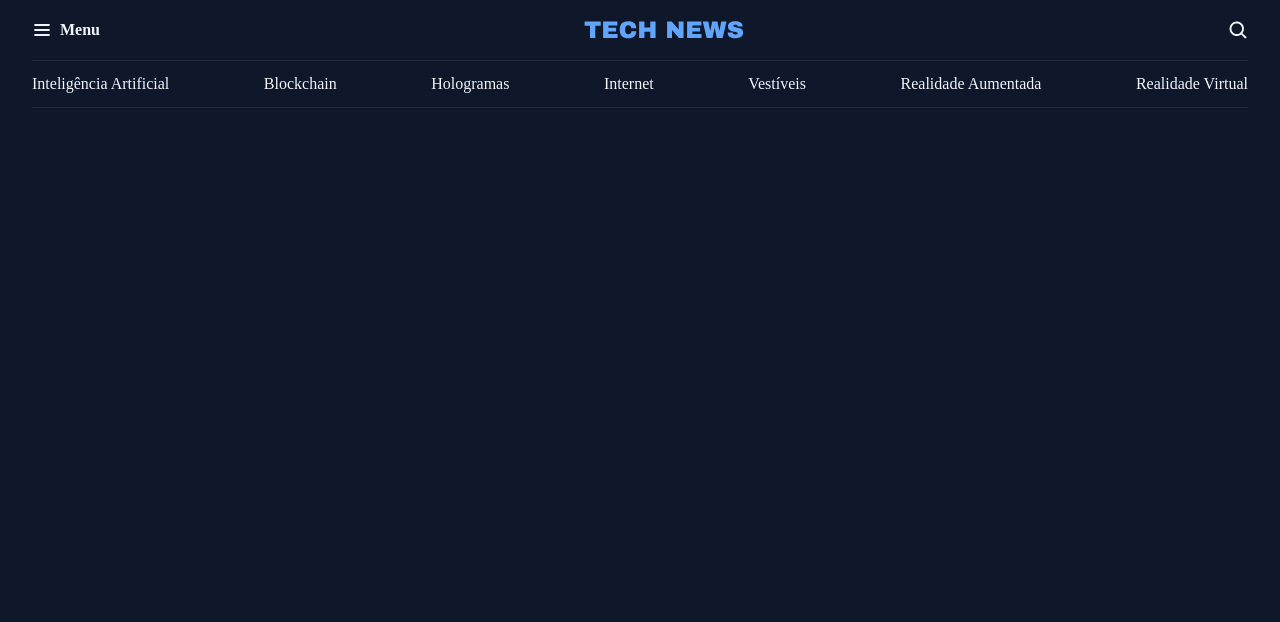
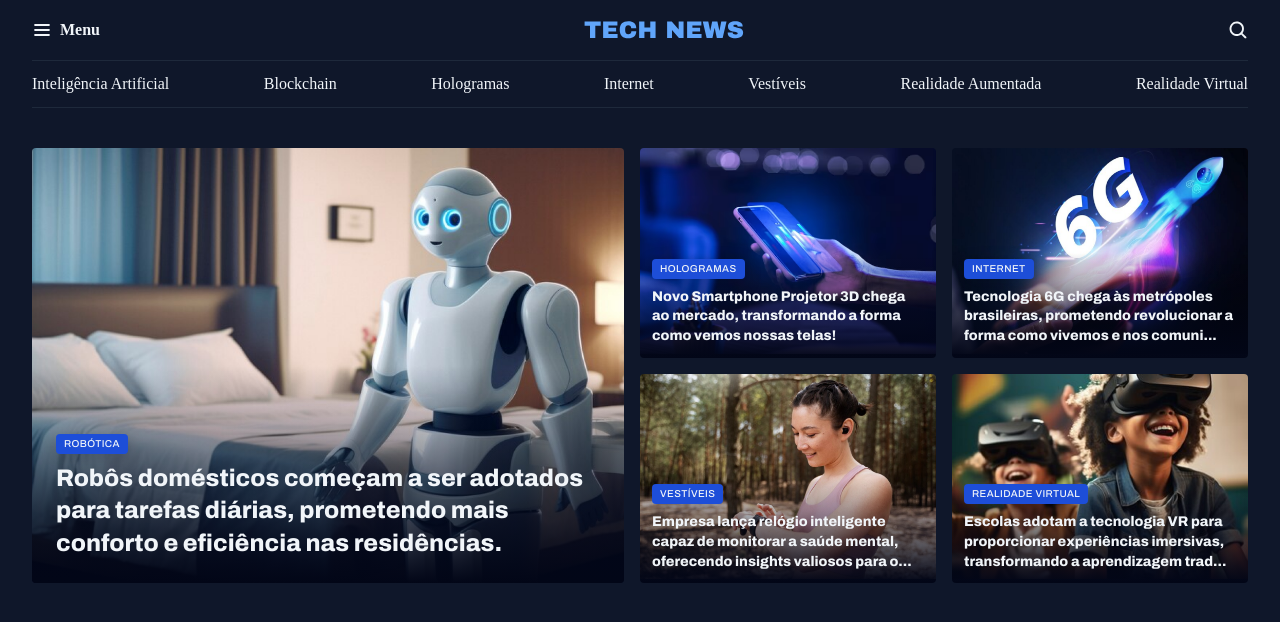
Before and after one commit to Will-Ribeiro00/Portal-de-Not-cias, a plain HTML site: page index.html in a window 1280 px wide. Drawn offline with Linux system fonts and the light colour scheme.

Commit message:
Style: done featured's section

```diff
--- a/index.html
+++ b/index.html
@@ -16,7 +16,7 @@
         <nav id="primary" class="grid grid-flow-col">
             <div>
                 <img src="assets/icon/List.svg" alt="Ícone de menu">
-                <strong>Menu</strong>
+                <strong><a href="#">Menu</a></strong>
             </div>
 
             <div>
@@ -37,5 +37,63 @@
             <a href="#">Realidade  Virtual</a>
         </nav>
     </header>
+
+    <main class="grid container">
+        <section id="featured" class="grid grid-flow-col gap-16">
+            <figure class="card">
+                <img src="assets/img/Image 01.png" alt="...">
+
+                <figcaption>
+                    <span class="content-tag">Robótica</span>
+                    <h2 class="text-2xl">
+                        Robôs domésticos começam a ser adotados para tarefas diárias, prometendo mais conforto e eficiência nas residências.
+                    </h2>
+                </figcaption>
+            </figure>
+
+            <div class="grid grid-col-2 gap-16">
+                <figure class="card">
+                    <img src="assets/img/Image 02.png" alt="...">
+
+                    <figcaption>
+                        <span class="content-tag">Hologramas</span>
+                        <h2 class="text-lg">
+                            Novo Smartphone Projetor 3D chega ao mercado, transformando a forma como vemos nossas telas!
+                        </h2>
+                    </figcaption>
+                </figure>
+                <figure class="card">
+                    <img src="assets/img/Image 03.png" alt="...">
+
+                    <figcaption>
+                        <span class="content-tag">Internet</span>
+                        <h2 class="text-lg">
+                            Tecnologia 6G chega às metrópoles brasileiras, prometendo revolucionar a forma como vivemos e nos comuni...
+                        </h2>
+                    </figcaption>
+                </figure>
+                <figure class="card">
+                    <img src="assets/img/Image 04.png" alt="...">
+
+                    <figcaption>
+                        <span class="content-tag">Vestíveis</span>
+                        <h2 class="text-lg">
+                            Empresa lança relógio inteligente capaz de monitorar a saúde mental, oferecendo insights valiosos para o...
+                        </h2>
+                    </figcaption>
+                </figure>
+                <figure class="card">
+                    <img src="assets/img/Image 05.png" alt="...">
+
+                    <figcaption>
+                        <span class="content-tag">Realidade Virtual</span>
+                        <h2 class="text-lg">
+                            Escolas adotam a tecnologia VR para proporcionar experiências imersivas, transformando a aprendizagem trad...
+                        </h2>
+                    </figcaption>
+                </figure>
+            </div>
+        </section>
+    </main>
 </body>
 </html>
--- a/srs/style/global.css
+++ b/srs/style/global.css
@@ -45,16 +45,28 @@ h1, h2, h3{
     font: inherit;
 }
 
+img{
+    max-width: 100%;
+}
+
 .container{
     max-width: 1280px;
     padding-inline: 32px;
     margin-inline: auto;
 }
 
-.grid{
-    display: grid;
+main{
+    margin-top: 40px;
 }
 
-.grid-flow-col{
-    grid-auto-flow: column;
+.content-tag{
+    display: inline-block;
+    background-color: var(--brand-color-dark);
+    padding: 4px 8px;
+    border-radius: 4px;
+    font: 500 10px/1.2 var(--font-family);
+    text-transform: uppercase;
+    letter-spacing: 0.04em;
+    color: var(--text-color-primary);
+    box-shadow: 0px 4px 16px rgba(2, 6, 23, 0.251);
 }
--- a/srs/style/index.css
+++ b/srs/style/index.css
@@ -1,2 +1,4 @@
 @import url(global.css);
+@import url(utility.css);
 @import url(header.css);
+@import url(section.css);
--- /dev/null
+++ b/srs/style/section.css
@@ -0,0 +1,39 @@
+#featured{
+    img{
+        height: 100%;
+        object-fit: cover;
+    }
+
+    .card{
+
+        border-radius: 4px;
+        overflow: hidden;
+        position: relative;
+
+        &::before{
+            content: "";
+            position: absolute;
+            inset: 0;
+            top: 50%;
+            background: linear-gradient(
+            180deg,
+            transparent 0%,
+            #020617 100%
+            );
+        }
+        figcaption{
+            position: absolute;
+            bottom: 0;
+
+            padding: 24px;
+
+            &:has(.text-lg){
+                padding: 12px;
+            }
+
+            h2{
+                margin-top: 8px;
+            }
+        }
+    }
+}
--- /dev/null
+++ b/srs/style/utility.css
@@ -0,0 +1,31 @@
+.grid{
+    display: grid;
+}
+
+.grid-flow-col{
+    grid-auto-flow: column;
+}
+
+.grid-col-2{
+    grid-template-columns: 1fr 1fr;
+}
+
+.gap-16{
+    gap: 16px;
+}
+
+.text-2xl{
+    font: var(--h1);
+}
+
+.text-xl{
+    font: var(--h2);
+}
+
+.text-lg{
+    font: var(--h3);
+}
+
+.text-sm{
+    font: var(--txt-sm);
+}
```
